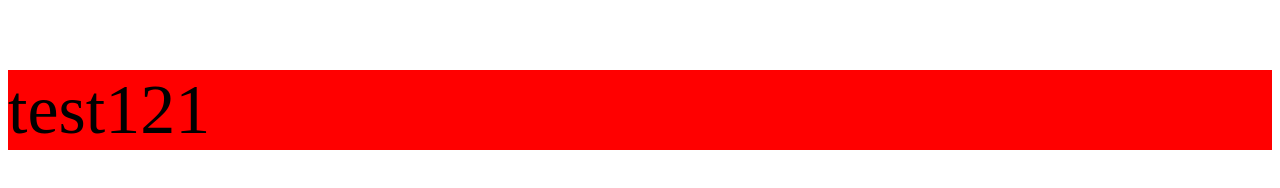
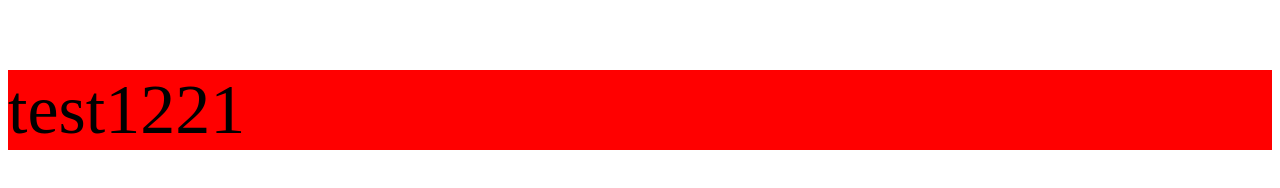
Before and after one commit to HeCoffee/my-webpack-template, a website built with webpack: page src/index.html in a window 1280 px wide. Built offline with nearby package versions, Linux system fonts and the light colour scheme.

Commit message:
提示工具

```diff
--- a/package.json
+++ b/package.json
@@ -15,6 +15,7 @@
     "express": "^4.16.2",
     "extract-text-webpack-plugin": "^3.0.2",
     "file-loader": "^1.1.5",
+    "friendly-errors-webpack-plugin": "^1.6.1",
     "html-webpack-plugin": "^2.30.1",
     "less": "^2.7.3",
     "less-loader": "^4.0.5",
--- a/src/index.html
+++ b/src/index.html
@@ -5,6 +5,6 @@
     <title>webpack-template</title>
   </head>
   <body>
-    <p class="asd">test121</p>
+    <p class="asd">test1221</p>
   </body>
 </html>
```
Also changed, not shown: build/dev-server.js, build/webpack.config.js.
